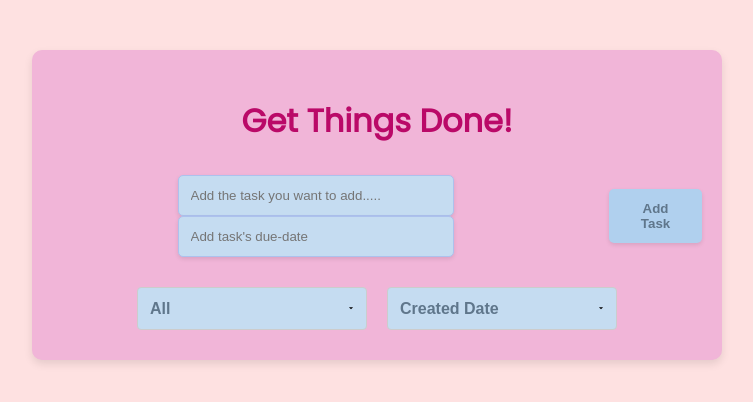
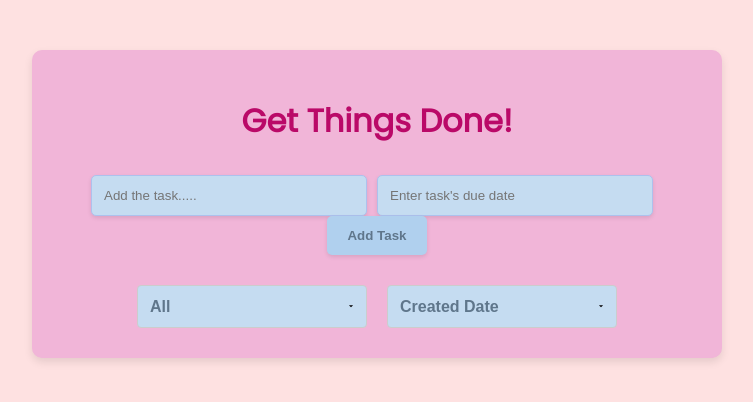
Before and after one commit to ipsita68/to-do-list, a React (Create React App) app: page / in a window 1280 px wide. Shown: the top 402 px of the page, without its empty margins (263-1016 px from the left). Built offline with nearby package versions, Linux system fonts and the light colour scheme.

Commit message:
Update App.js

```diff
--- a/src/App.js
+++ b/src/App.js
@@ -89,15 +89,15 @@ function TodoList() {
       <div className="input-container">
         <div className="Task">
           <input
+            placeholder="Add the task....."
             type="text"
             value={newTask}
             onChange={(e) => setNewTask(e.target.value)}
-            placeholder="Add the task you want to add....."
             className="task-input"
           />
           <input
-          placeholder="Add task's due-date"
-          className="textbox-n task-input"
+            placeholder="Enter task's due date"
+            className="task-input-date"
             type="text"
             onFocus={(e) => (e.target.type = "date")}
             onBlur={(e) => (e.target.type = "text")}
@@ -105,8 +105,6 @@ function TodoList() {
             value={newDueDate}
             onChange={(e) => setNewDueDate(e.target.value)}
           />
-        </div>
-        <div className="AddButton">
           <button onClick={addTask}>Add Task</button>
         </div>
       </div>
```
Lines whose indentation alone changed are shown as unchanged.
